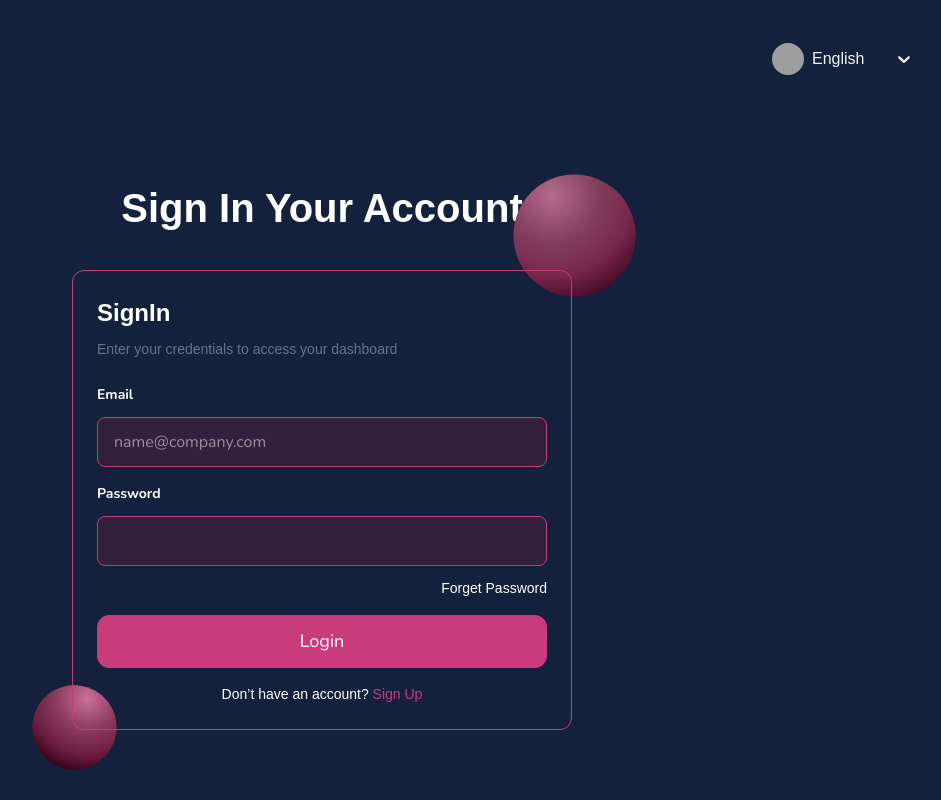
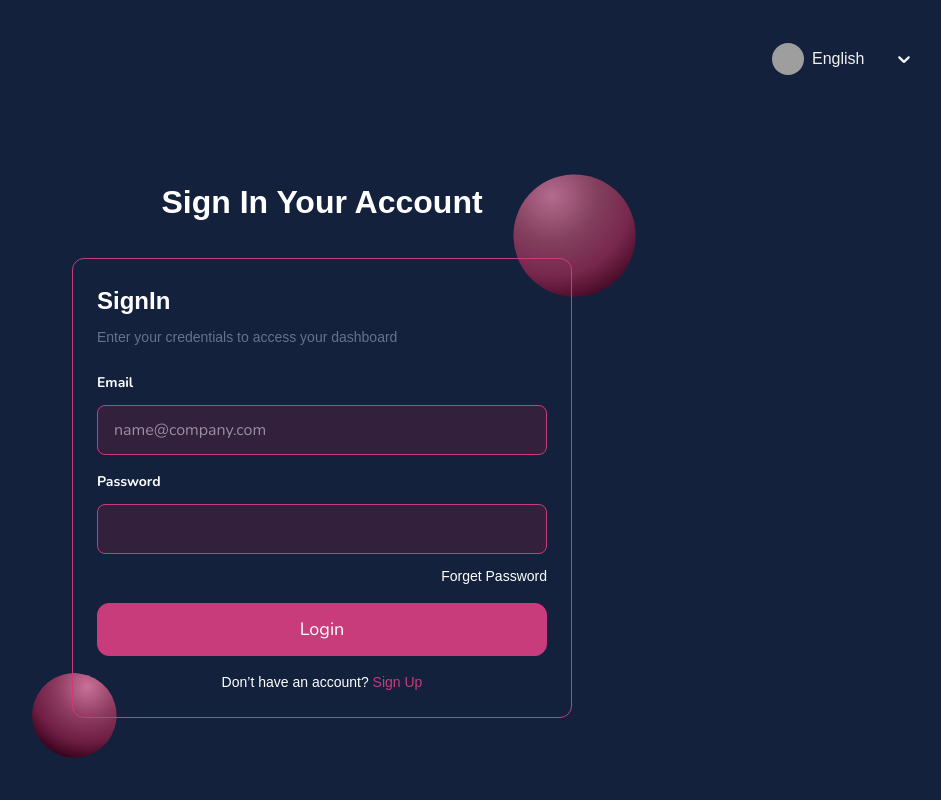
Before and after one commit to sultan93291/vladimirac, a Next.js app: page /sign-in in a window 1280 px wide. Shown: the whole page, without its empty margins (318-1259 px from the left). Built offline with nearby package versions, Linux system fonts and the light colour scheme; grey boxes are pictures that could not be loaded; a web font is replaced by a local one.

Commit message:
fix lint error

```diff
--- a/src/app/about-us/components/History.tsx
+++ b/src/app/about-us/components/History.tsx
@@ -1,6 +1,6 @@
 "use client";
 
-import React, { useState, useRef, useEffect } from "react";
+import React, { useState, useRef } from "react";
 import { Swiper, SwiperSlide } from "swiper/react";
 import { Swiper as SwiperClass } from "swiper";
 import { Navigation } from "swiper/modules";
--- a/src/app/page.tsx
+++ b/src/app/page.tsx
@@ -18,7 +18,7 @@ export default function Home() {
           </p>
           <div className="mt-10 rounded-lg overflow-hidden shadow-xl">
             <Image
-              src="/aboutbanner.png"
+              src="/car.png"
               alt="Courier Delivery"
               width={0}
               height={0}
@@ -29,7 +29,7 @@ export default function Home() {
         </section>
       </Container>
 
-      {/* Animated Cube Section */}
+
       <Container>
         <section className="lg:py-16 py-8">
           <h2 className="lg:text-4xl text-3xl font-semibold text-center mb-6">
@@ -43,7 +43,6 @@ export default function Home() {
         </section>
       </Container>
 
-      {/* Our Services Section */}
       <Container>
         <section className="py-20 text-center">
           <h2 className="text-4xl font-bold mb-6">Our Services</h2>
@@ -81,9 +80,9 @@ export default function Home() {
         </section>
       </Container>
 
-      {/* Why Choose Us Section */}
+
       <Container>
-        <section className="p-20 bg-[#0F172A] rounded-t-3xl">
+        <section className="lg:p-20 p-5 bg-[#0F172A] rounded-t-3xl">
           <h2 className="lg:text-4xl md:text-3xl text-2xl font-bold text-center mb-12">
             Why Choose Us
           </h2>
--- a/src/app/sign-in/page.tsx
+++ b/src/app/sign-in/page.tsx
@@ -27,7 +27,7 @@ const Page = () => {
               <Round2 />
             </div>
 
-            <h2 className="font-bold font-arial text-white text-center text-[32px] sm:text-[40px] relative z-10">
+            <h2 className="font-bold font-arial text-white text-center lg:text-[32px] text-[24px] relative z-10">
               Sign In Your Account
             </h2>
 
```
Also changed, not shown: public/car.png (added).
